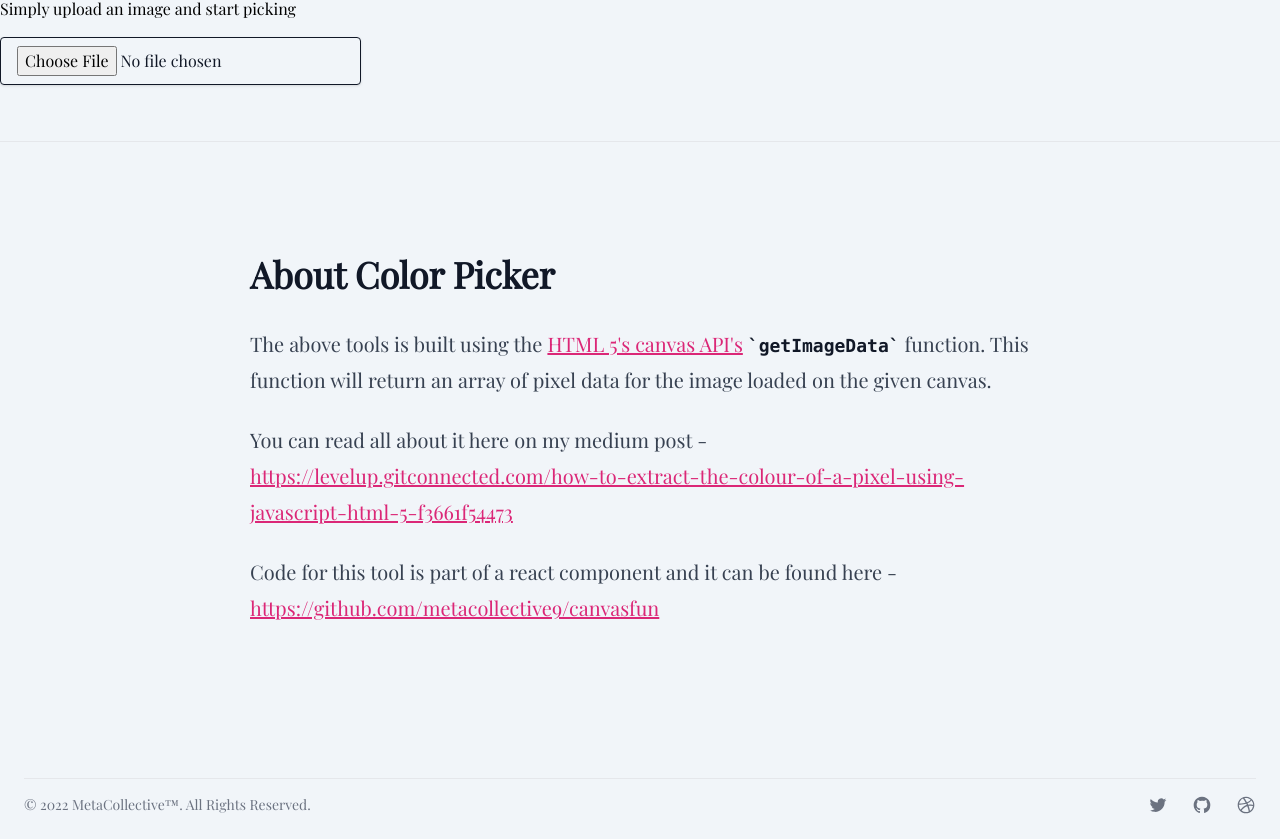
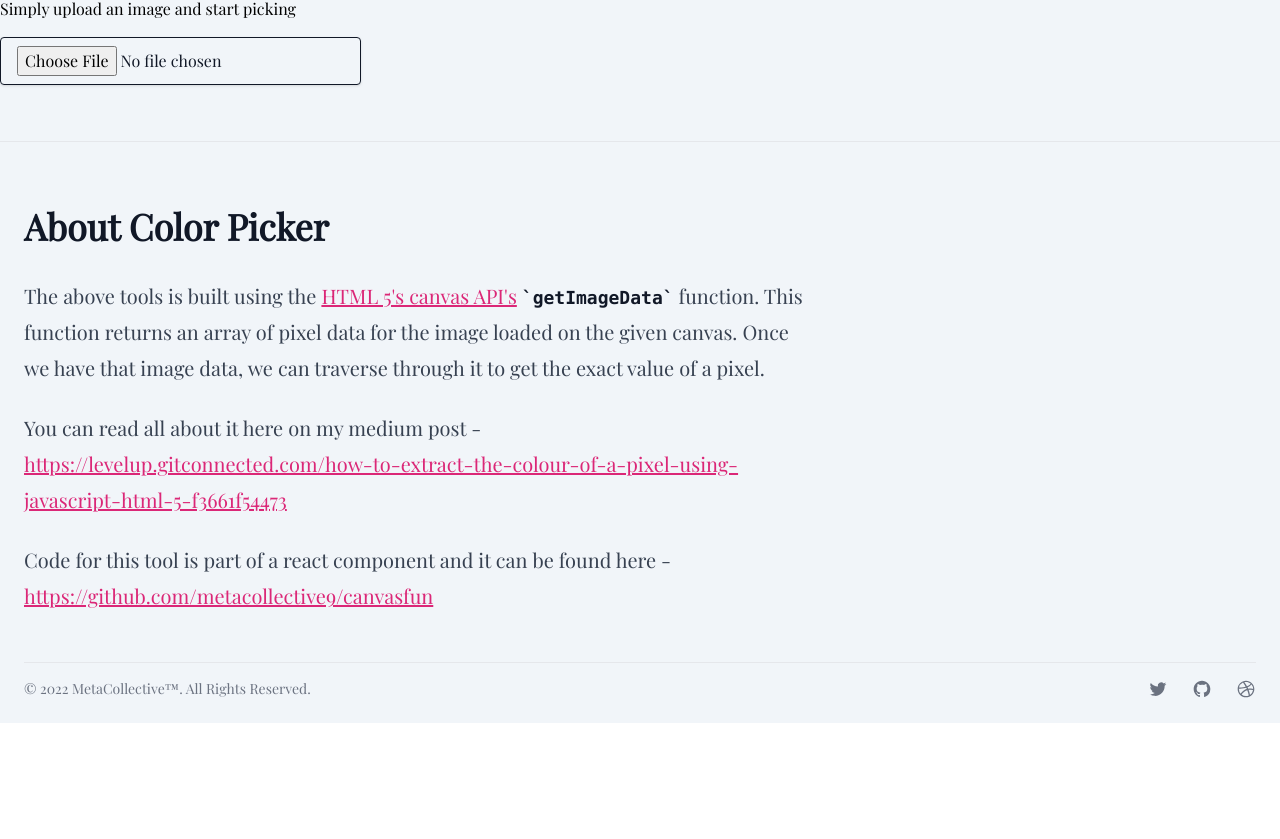
Before and after one commit to metacollective9/canvasfun, a Next.js app: page /colorpicker in a window 1280 px wide. Shown: the part 471-1310 px from the top of the page. After the commit the page ends 1194 px from the top, so only its background shows below. Built offline with nearby package versions, Linux system fonts and the light colour scheme.

Commit message:
Fixed some styling issues

```diff
--- a/components/layout.tsx
+++ b/components/layout.tsx
@@ -11,9 +11,10 @@ type Props = {
 
 export default function Layout({ children, title = "Meta Collective Tools", description= "Meta Collective Tools" }: Props) {
   return (
-    <div className="bg-slate-100 font-Playfair leading-normal tracking-normal">
+    <div className="bg-slate-100 font-Playfair leading-normal tracking-normal w-full">
       <Head>
         <title>{title}</title>
+        <meta name="viewport" content="width=device-width, initial-scale=1.0" />
         <meta property="og:title" content={title} key="title" />
         <meta property="og:description" content={description} key="description" />
         <meta name="description" content={description} />
--- a/components/md.tsx
+++ b/components/md.tsx
@@ -7,7 +7,7 @@ type Props = {
 
 export default function MD({ frontmatter ,content }: Props) {
   return (
-    <div className="container mx-auto flex flex-col md:flex-row items-start my-2 md:my-2 prose prose-xl prose-pink">
+    <div className="prose prose-xl prose-pink">
       <div dangerouslySetInnerHTML={{ __html: md().render(content || '') }} />
     </div>
   );
--- a/components/navigation.tsx
+++ b/components/navigation.tsx
@@ -13,8 +13,8 @@ export default function Navigation() {
                 <img
                   src="https://cdn-images-1.medium.com/fit/c/64/64/1*dj1msIqe6GrX0RjsaTtm3A.png"
                   className="inline-block"
+                  alt="Meta Collective"
                 />
-              {/* Canvas Fun */}
             </span>
           </a>
         </div>
--- a/pages/colorpicker.tsx
+++ b/pages/colorpicker.tsx
@@ -5,7 +5,6 @@ import fs from "fs";
 import matter from "gray-matter";
 import MD from "../components/md";
 import MCHEAD from "../components/head";
-import Head from "next/head";
 
 type Props = {
   readme?: any;
@@ -27,6 +26,7 @@ export default function ColorPicker({ readme }: Props) {
       const uploadedFileDetail = async () => await uploadFile();
       uploadedFileDetail();
     }
+
     navigator.clipboard.writeText(hexColour.toString());
   }, [file, hexColour]);
 
@@ -113,12 +113,15 @@ export default function ColorPicker({ readme }: Props) {
     <>
       <MCHEAD title={title} description={description} />
       <div className="container mx-auto flex flex-col md:flex-row items-center my-2 md:my-2">
-        <div className="flex flex-col w-full lg:w-1/3 justify-center items-start pt-12 pb-12">
+        <div className="flex flex-col md:w-full lg:w-1/3 justify-center items-start pt-12 pb-12">
           <h1 className="uppercase tracking-loose">Color picker</h1>
           <h3 className="">Pick exact color of a pixel</h3>
           <p className="leading-normal mb-4">
             Simply upload an image and start picking
           </p>
+          <label htmlFor="image" className="invisible">
+            {" "}
+          </label>
           <input
             type="file"
             className="bg-transparent hover:bg-slate-900 text-gray-900 hover:text-white rounded shadow hover:shadow-lg py-2 px-4 border border-gray-900 hover:border-transparent"
@@ -140,15 +143,18 @@ export default function ColorPicker({ readme }: Props) {
           )}
         </div>
 
-        <div className="w-full lg:w-2/3 lg:py-6 text-center">
+        <div className="md:w-full lg:w-2/3 lg:py-6 text-center">
           {uploadingStatus && <Loading />}
           {!uploadingStatus && <canvas id="canvas"></canvas>}
         </div>
       </div>
       <hr />
-      <div className="flex flex-col w-full justify-start items-start pt-12 pb-24">
+      <div className="container mx-auto pt-12 md:pt-2 px-6">
         <MD {...readme[0]} />
       </div>
+      {/* <div className="flex flex-col md:w-full justify-start items-start md:pt-12 md:pb-24 sm:pt-6">
+        <MD {...readme[0]} />
+      </div> */}
     </>
   );
 }
--- a/pages/index.tsx
+++ b/pages/index.tsx
@@ -1,5 +1,3 @@
-import Layout from "../components/layout";
-
 export default function Home() {
 
   return (
--- a/readme/colorpicker.md
+++ b/readme/colorpicker.md
@@ -24,7 +24,7 @@ tags:
 
 
 
-The above tools is built using the [HTML 5's canvas API's](https://developer.mozilla.org/en-US/docs/Web/API/Canvas_API) `getImageData` function. This function will return an array of pixel data for the image loaded on the given canvas.
+The above tools is built using the [HTML 5's canvas API's](https://developer.mozilla.org/en-US/docs/Web/API/Canvas_API) `getImageData` function. This function returns an array of pixel data for the image loaded on the given canvas. Once we have that image data, we can traverse through it to get the exact value of a pixel.
 
 You can read all about it here on my medium post - [https://levelup.gitconnected.com/how-to-extract-the-colour-of-a-pixel-using-javascript-html-5-f3661f54473](https://levelup.gitconnected.com/how-to-extract-the-colour-of-a-pixel-using-javascript-html-5-f3661f54473)
 
```
